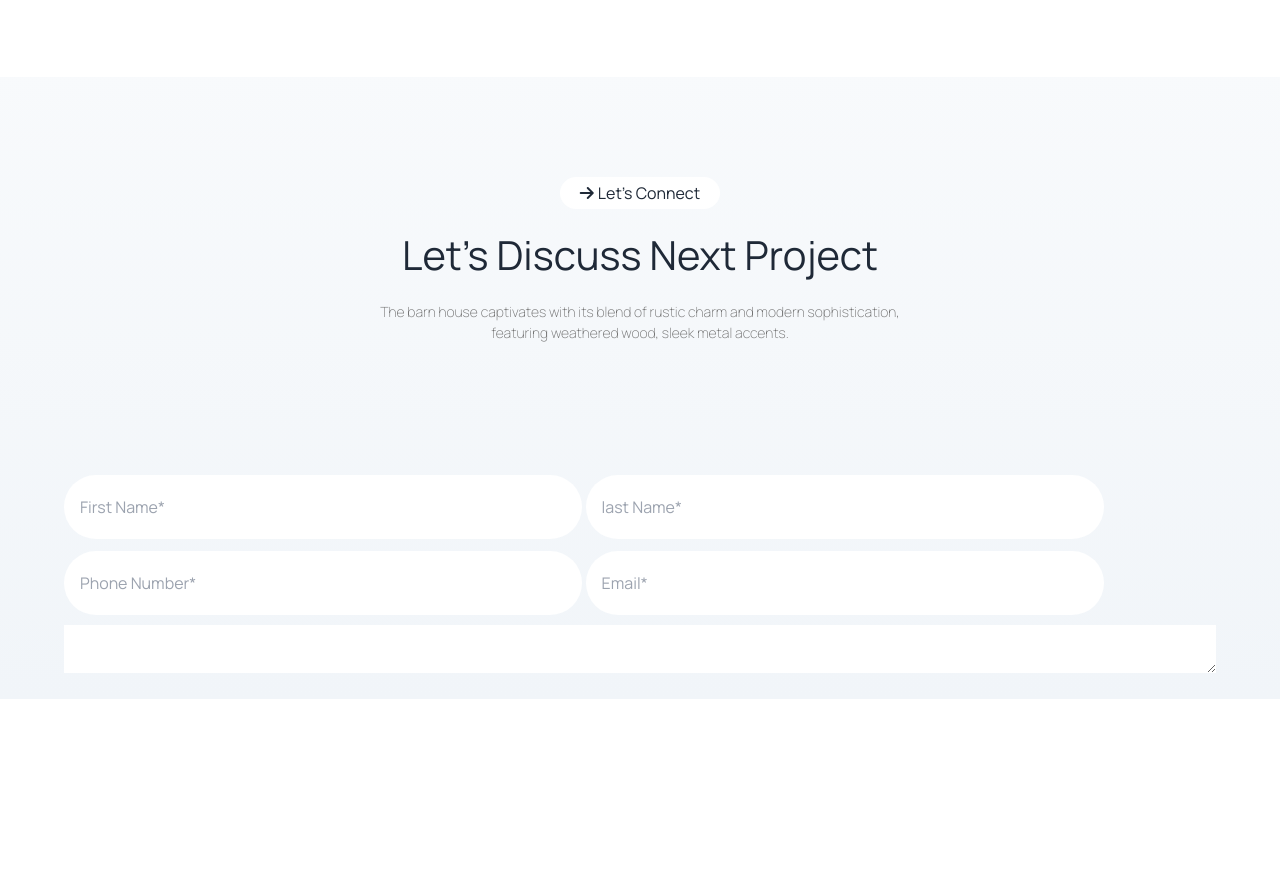
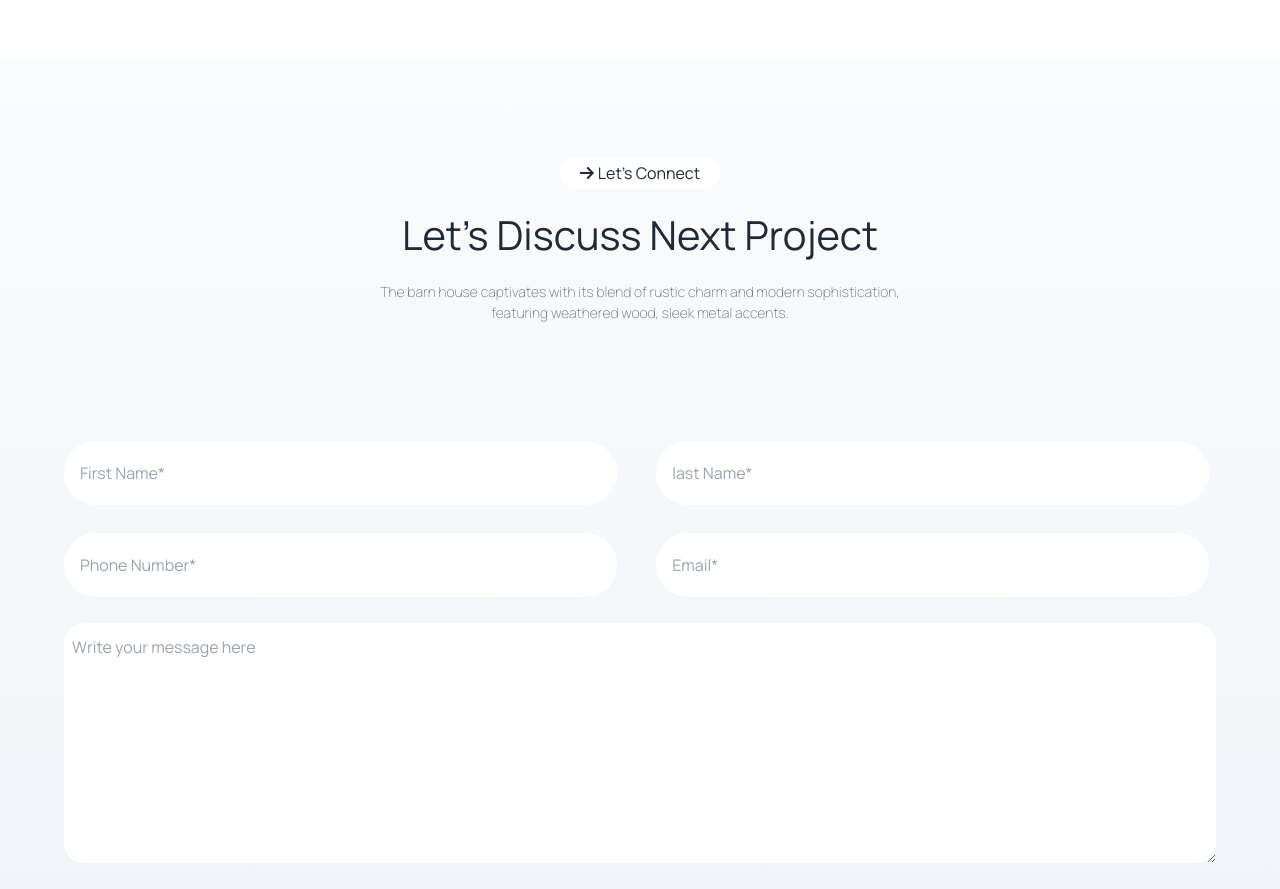
Before and after one commit to safi-03/assignment-three-repeat, a plain HTML site: page index.html in a window 1280 px wide. Shown: the part 2565-3454 px from the top of the page. Before the commit the page ends 3264 px from the top, so only its background shows below. Drawn offline with nearby package versions, Linux system fonts and the light colour scheme; a web font is replaced by a local one.

Commit message:
input design done

```diff
--- a/index.html
+++ b/index.html
@@ -159,8 +159,8 @@
                 </div>
             </div>
             <!-- Our Latest Portfolio -->
-            <div class="bg-white mt-20">
-                <div class="lg:max-w-6xl pt-[100px] lg:m-auto pb-[20px] space-y-4">
+            <div class="bg-white mt-10 lg:mt-20">
+                <div class="lg:max-w-6xl pt-[60px] lg:pt-[100px] lg:m-auto space-y-4">
                     <div class="flex justify-center">
                         <button class="py-1 px-5 rounded-full bg-white text-center"><i
                                 class="fa-solid fa-arrow-right pr-1"></i>Explore our Latest works</button>
@@ -171,7 +171,7 @@
                         weathered wood, sleek metal accents.</p>
                 </div>
                 <div>
-                    <div class="lg:max-w-6xl lg:m-auto grid-cols-1 lg:grid grid-cols-4 lg:space-x-8 space-y-3 pb-20">
+                    <div class="lg:max-w-6xl lg:m-auto grid-cols-1 lg:grid grid-cols-4 lg:space-x-8 space-y-3 pb-11 lg:pb-20">
                         <!-- img-one -->
                         <div class=" flex justify-center items-center space-x-3 lg:col-span-3 flex-col lg:flex-row">
                             <div>
@@ -179,7 +179,9 @@
                             </div>
                             <div class="space-y-3 text-center lg:text-start">
                                 <h3 class="text-[20px] font-family font-extralight text-[#494949]">Design Process</h3>
-                                <p class="text-[15px]  font-family font-extralight text-[#737373]">The barn house captivates with its blend of rustic charm and modern. The barn house captivates with its blend of rustic charm and modern .</p>
+                                <p class="text-[15px]  font-family font-extralight text-[#737373]">The barn house
+                                    captivates with its blend of rustic charm and modern. The barn house captivates with
+                                    its blend of rustic charm and modern .</p>
                                 <h1 class="text-[20px]"><i
                                         class="fa-solid fa-arrow-right text-black  mr-3 p-1 bg-lime-500 -rotate-45 rounded-full"></i>Rinterio
                                 </h1>
@@ -200,8 +202,10 @@
                                     <img src="assets/img4.png" alt="">
                                 </div>
                                 <div class="space-y-3 text-center lg:text-start">
-                                    <h3 class="text-[20px] font-family font-extralight text-[#494949]">Design Process</h3>
-                                    <p class="text-[15px]  font-family font-extralight text-[#737373]">The barn house captivates with its blend of rustic charm and modern. </p>
+                                    <h3 class="text-[20px] font-family font-extralight text-[#494949]">Design Process
+                                    </h3>
+                                    <p class="text-[15px]  font-family font-extralight text-[#737373]">The barn house
+                                        captivates with its blend of rustic charm and modern. </p>
                                     <h1 class="text-[20px]"><i
                                             class="fa-solid fa-arrow-right text-black  mr-3 p-1 bg-lime-500 -rotate-45 rounded-full"></i>Rinterio
                                     </h1>
@@ -216,7 +220,7 @@
                 </div>
             </div>
             <!-- Let’s Discuss Next Project -->
-            <div class="lg:max-w-6xl pt-[100px] lg:m-auto pb-[20px] space-y-4">
+            <div class="lg:max-w-6xl pt-[60px] lg:pt-[100px] lg:m-auto pb-[10px] space-y-4">
                 <div class="flex justify-center">
                     <button class="py-1 px-5 rounded-full bg-white text-center"><i
                             class="fa-solid fa-arrow-right pr-1"></i>Let’s Connect</button>
@@ -226,22 +230,30 @@
                     barn house captivates with its blend of rustic charm and modern sophistication, featuring
                     weathered wood, sleek metal accents.</p>
             </div>
-            <div class="lg:max-w-6xl pt-[100px] lg:m-auto pb-[0px] space-y-3  ">
+            <div class="lg:max-w-6xl pt-[60px] lg:pt-[100px] lg:m-auto pb-[0px] space-y-2 lg:space-y-5  ">
+                <div class="space-x-0 mx-1 lg:mx-0 lg:space-x-9 space-y-2">
                     <!-- first name -->
-                <input class="w-[45%] border-[#E9E9E9] py-5 px-4 rounded-full" placeholder="First Name*" type="text" name="" id="" required>
+                    <input class="w-full lg:w-[48%] border-[#E9E9E9] py-5 px-4 rounded-full" placeholder="First Name*" type="text"
+                        name="" id="" required>
                     <!-- last name -->
-                <input class="w-[45%] border-[#E9E9E9] py-5 px-4 rounded-full" placeholder="last Name*" type="text" name="" id="" required>
+                    <input class="w-full lg:w-[48%] border-[#E9E9E9] py-5 px-4 rounded-full" placeholder="last Name*" type="text"
+                        name="" id="" required>
+                </div>
+                <div class="space-x-0 mx-1 lg:mx-0 lg:space-x-9 space-y-2">
                     <!-- Phone number  -->
-                <input class="w-[45%] border-[#E9E9E9] py-5 px-4 rounded-full" placeholder="Phone Number*" type="text" name="" id="" required>
+                    <input class="w-full lg:w-[48%] border-[#E9E9E9] py-5 px-4 rounded-full" placeholder="Phone Number*"
+                        type="text" name="" id="" required>
                     <!-- email -->
-                <input class="w-[45%] border-[#E9E9E9] py-5 px-4 rounded-full" placeholder="Email*" type="email" name="" id="" required>
+                    <input class="w-full lg:w-[48%] border-[#E9E9E9] py-5 px-4 rounded-full" placeholder="Email*" type="email"
+                        name="" id="" required>
+                </div>
             </div>
             <!-- text-area -->
-            <div class="lg:max-w-6xl pt-[10px] lg:m-auto pb-[20px]">
-                <textarea class="w-full" name="" id=""></textarea>
+            <div class="lg:max-w-6xl lg:m-auto pb-[20px]">
+                <div class="pt-[10px] mx-1 lg:mx-0 ">
+                    <textarea class="w-full h-[240px] rounded-[20px] pt-3 pl-2 mt-4" placeholder="Write your message here" name="" id=""></textarea>
                 </div>
-
-
+            </div>
 
         </div>
 
```
Lines whose indentation alone changed are shown as unchanged.
